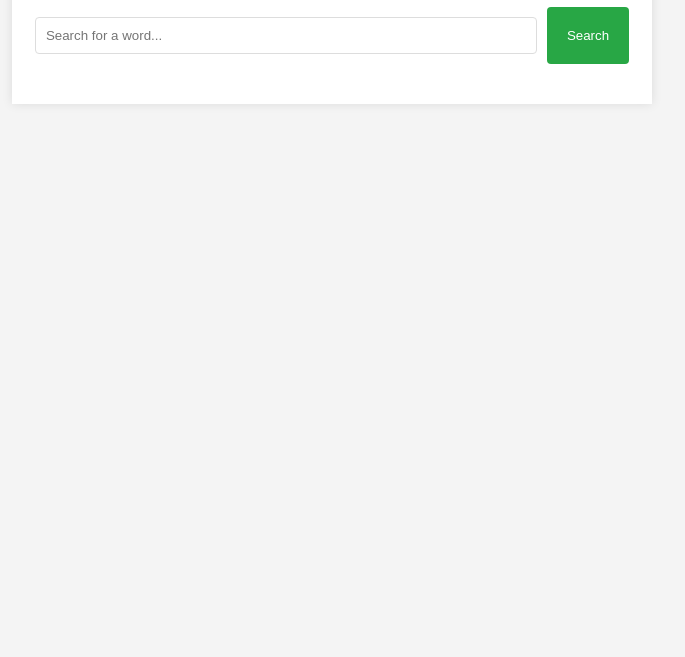
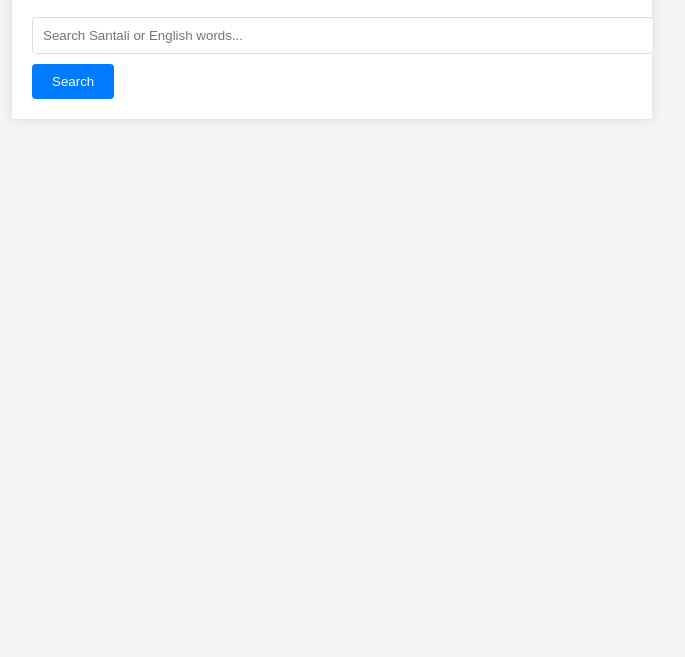
Before and after one commit to kbaske/dictionary, a plain HTML site: page index.html in a window 1280 px wide. Shown: the part 143-800 px from the top of the page, without its empty margins (308-993 px from the left). Drawn offline with Linux system fonts and the light colour scheme.

Commit message:
Update index.html

```diff
--- a/index.html
+++ b/index.html
@@ -9,12 +9,12 @@
 <body>
     <div class="container">
         <h1>Santali-English Dictionary</h1>
-        <div class="search-container">
-            <input type="text" id="search" placeholder="Search for a word...">
-            <button id="searchButton">Search</button>
-        </div>
-        <div id="results"></div>
+        <form id="searchForm">
+            <input type="text" id="searchInput" placeholder="Search Santali or English words..." required>
+            <button type="submit">Search</button>
+        </form>
+        <div id="resultsContainer"></div>
     </div>
-    <script src="script.js"></script>
+    <script src="dictionary.js"></script>
 </body>
 </html>
```
